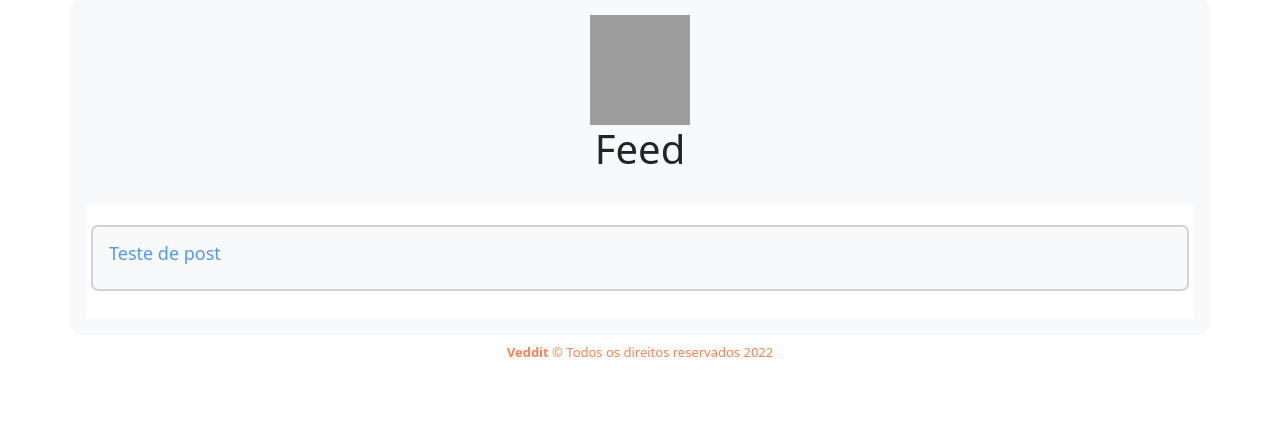
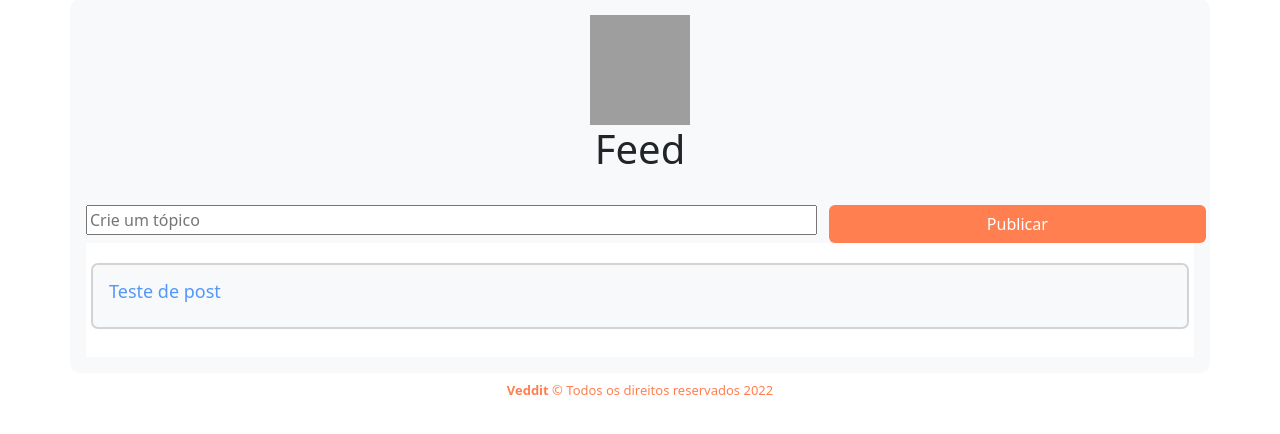
Before and after one commit to abdalazard/veddit, a PHP site: page /timeline/Timeline.php in a window 1280 px wide. Shown: the part 127-561 px from the top of the page. Run offline with PHP 8.4, Linux system fonts and the light colour scheme; a user stored in the database is signed in; data comes from the database, SQL or seed files in the repository; grey boxes are pictures that could not be loaded.

Commit message:
Implementa criação de tópico

```diff
--- a/timeline/Timeline.php
+++ b/timeline/Timeline.php
@@ -32,11 +32,22 @@
             </div>
         </div>
     </nav>
-
     <div class="container p-3 mb-2 bg-light text-dark" id="panel">
         <img src="../images/veddit-logo.png" id="logo-login-panel" alt="VEDDIT">
         <h1>Feed</h1>
         <br>
+
+        <div>
+            <form action="./posts/CreatePost.php" METHOD="POST">
+                <div class="row">
+                    <div class="col">
+                        <input type="text" name="title" class="col-12" placeholder="Crie um tópico">
+                    </div>
+                        <input type="submit" class="btn col-4" id="button" value="Publicar">
+                </div>
+            </form>
+        </div>
+
         <div id="feed">
             <?php
                 if($result){
@@ -46,7 +57,7 @@
             ?>
             <div class="p-3 mb-2 bg-light text-dark" id="topic">
                 <div class="row" >
-                    <a href="./timeline/posts/post.php"<?php $dados['id']; ?> id="sem-sublinhado">
+                    <a href="" id="sem-sublinhado">
                         <h1 id="titleTopic"><?php echo $dados['title'] ?></h1>
                     </a>
                 </div>
```
